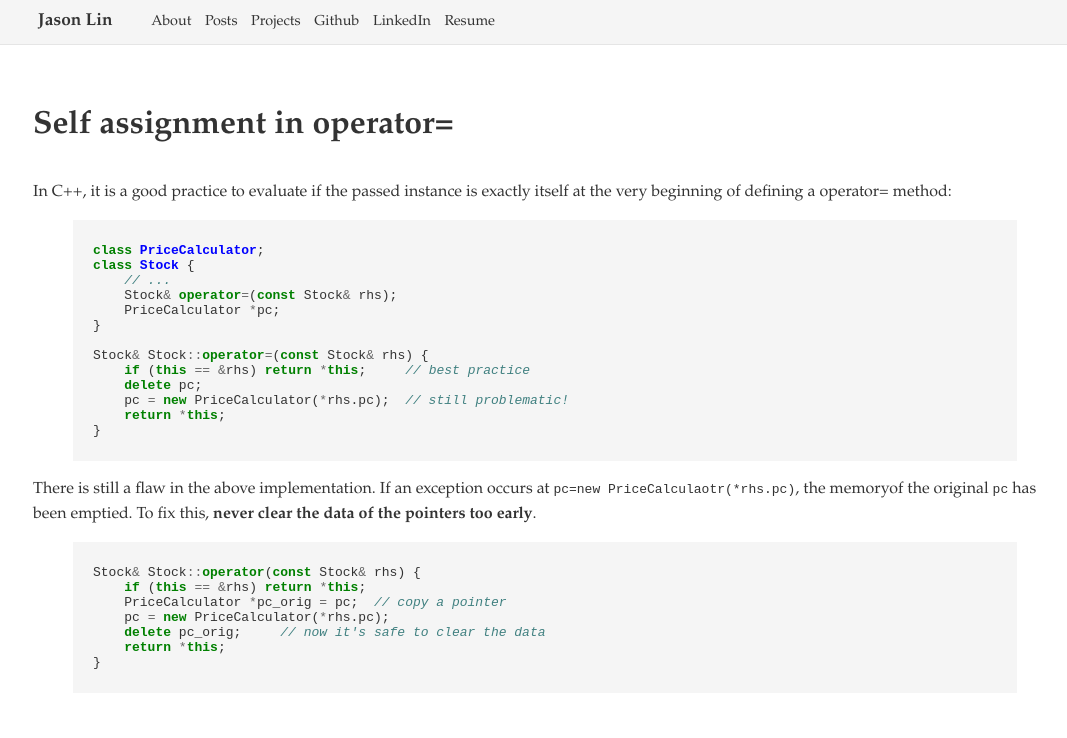
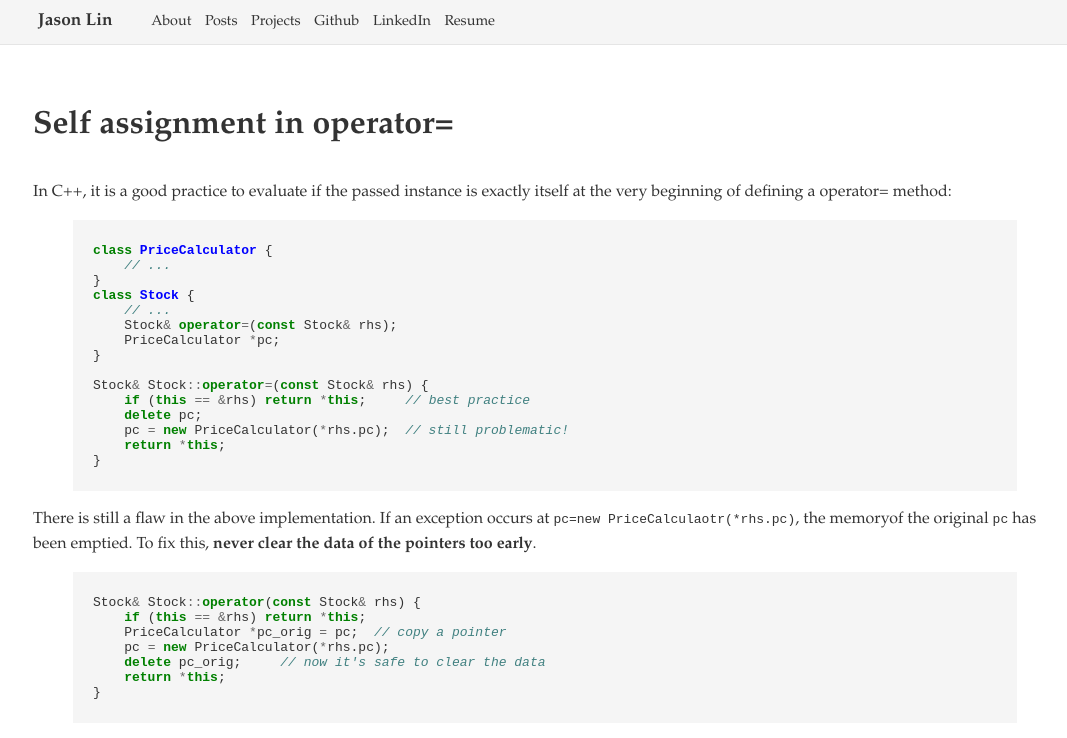
Before and after one commit to lichgo/lichgo.github.io, a Jekyll site: the page built from _posts/2014-08-20-self-assignment-in-operator=.md, in a window 1280 px wide. Shown: the top 738 px of the page, without its empty margins (95-1162 px from the left). Built offline with Jekyll 4.4.1, drawn with Linux system fonts in a browser that asks for light colours.

```diff
--- a/_posts/2014-08-20-self-assignment-in-operator=.md
+++ b/_posts/2014-08-20-self-assignment-in-operator=.md
@@ -5,7 +5,9 @@ title: Self assignment in operator=
 In C++, it is a good practice to evaluate if the passed instance is exactly itself at the very beginning of defining a operator= method:
 
 {% highlight c++ %}
-class PriceCalculator;
+class PriceCalculator {
+    // ...
+}
 class Stock {
     // ...
     Stock& operator=(const Stock& rhs);
```
